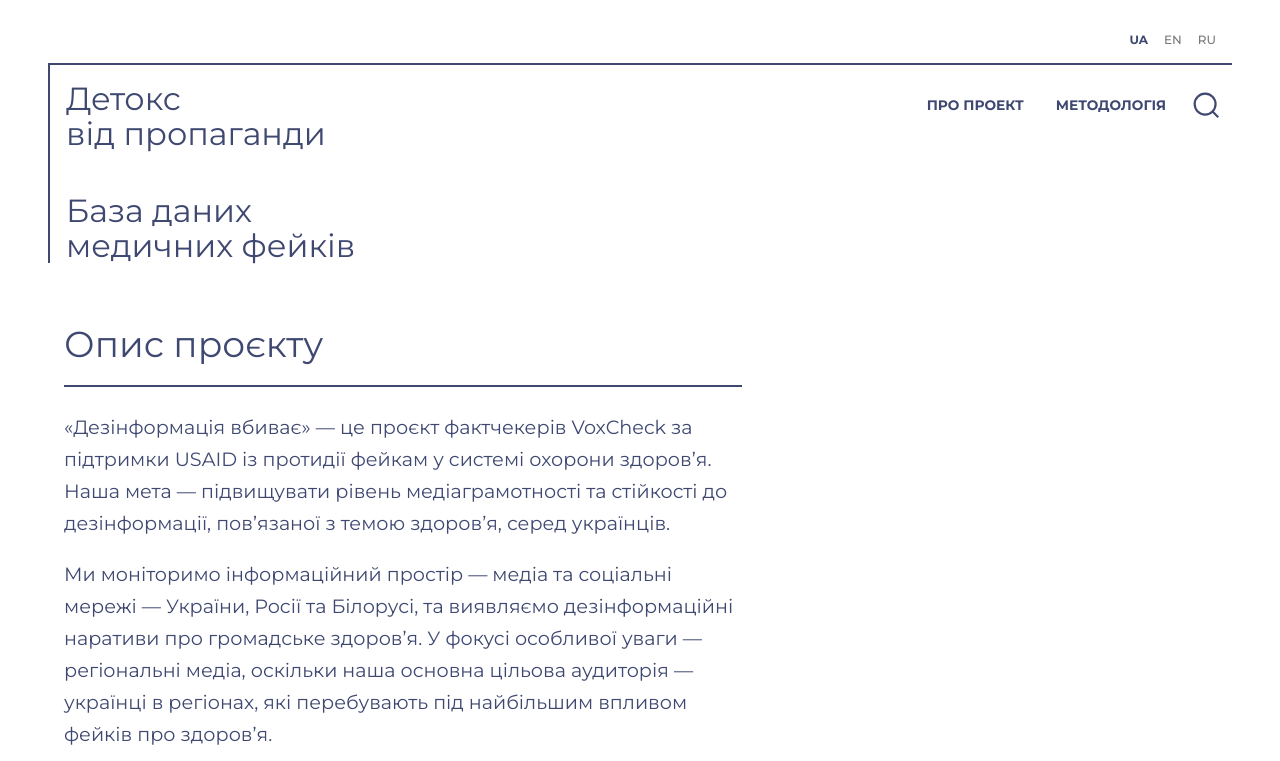
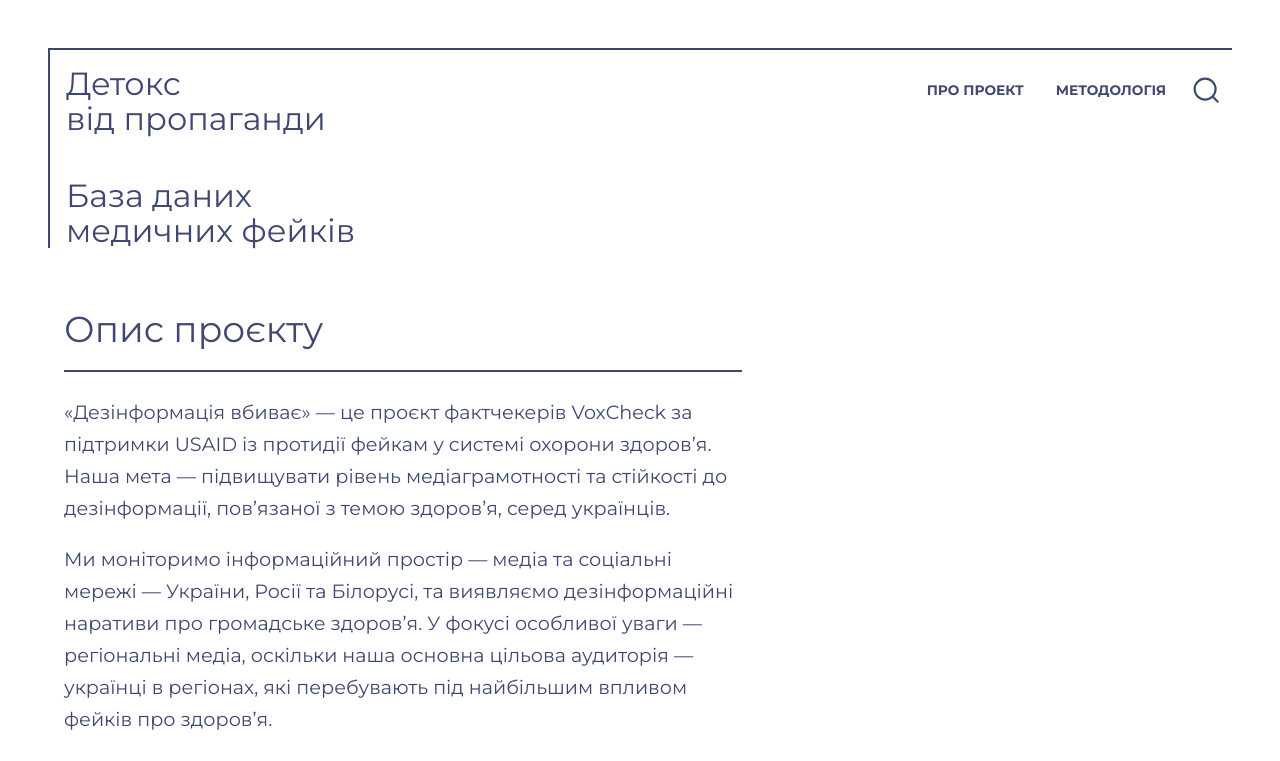
Before and after one commit to sergesoroka/medical-fakes-database, a Next.js app: page /about in a window 1280 px wide. Shown: the top 761 px of the page. Built offline with nearby package versions, Linux system fonts and the light colour scheme.

Commit message:
Remove Lang Menu

```diff
--- a/components/Header/Header.tsx
+++ b/components/Header/Header.tsx
@@ -22,7 +22,7 @@ const Header = () => {
       : "Методологія";
   return (
     <div>
-      <LangSwitcher />
+      {/* <LangSwitcher /> */}
       <header className={styles.header}>
         <Link href="/" passHref>
           <div className={styles.logo}>
--- a/styles/Home.module.scss
+++ b/styles/Home.module.scss
@@ -1,7 +1,7 @@
 $primary-color: #3f4871;
 
 .container {
-  padding: 1rem 3rem 3rem 3rem;
+  padding: 3rem;
   width: 100% !important;
 }
 
```
